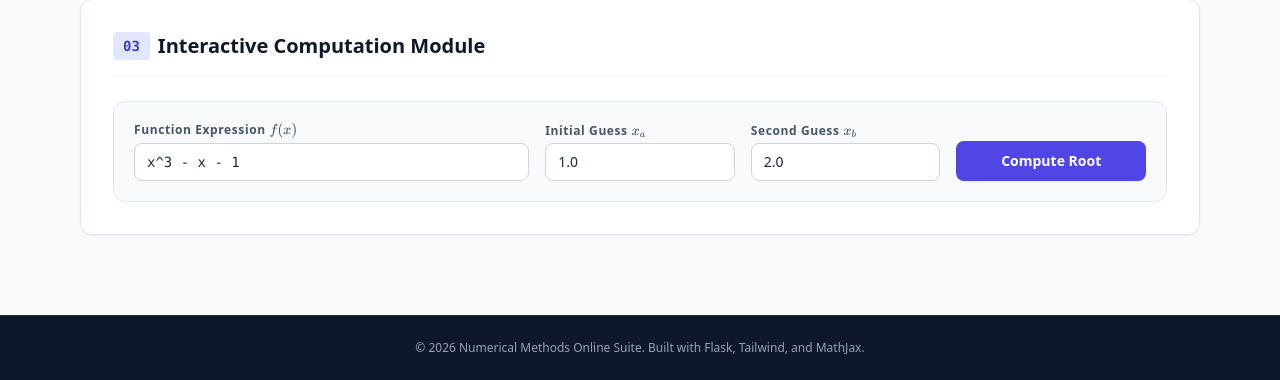
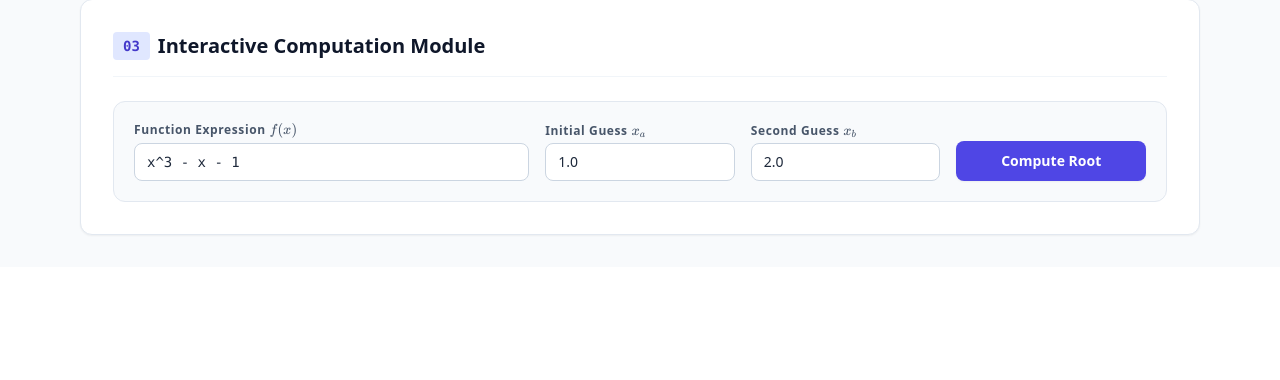
Before and after one commit to SudoRen949/SecantMethod_Calc, a Flask app: page / in a window 1280 px wide. Shown: the part 2168-2548 px from the top of the page. After the commit the page ends 2404 px from the top, so only its background shows below. Run offline with Flask 3, Linux system fonts and the light colour scheme; some libraries are stand-ins or nearby versions.

```diff
--- a/templates/index.html
+++ b/templates/index.html
@@ -347,9 +347,5 @@
         </section>
     </main>
 
-    <footer class="bg-slate-900 text-slate-400 py-6 border-t border-slate-800 text-center text-xs mt-12">
-        <p>© 2026 Numerical Methods Online Suite. Built with Flask, Tailwind, and MathJax.</p>
-    </footer>
-
 </body>
 </html>
```
